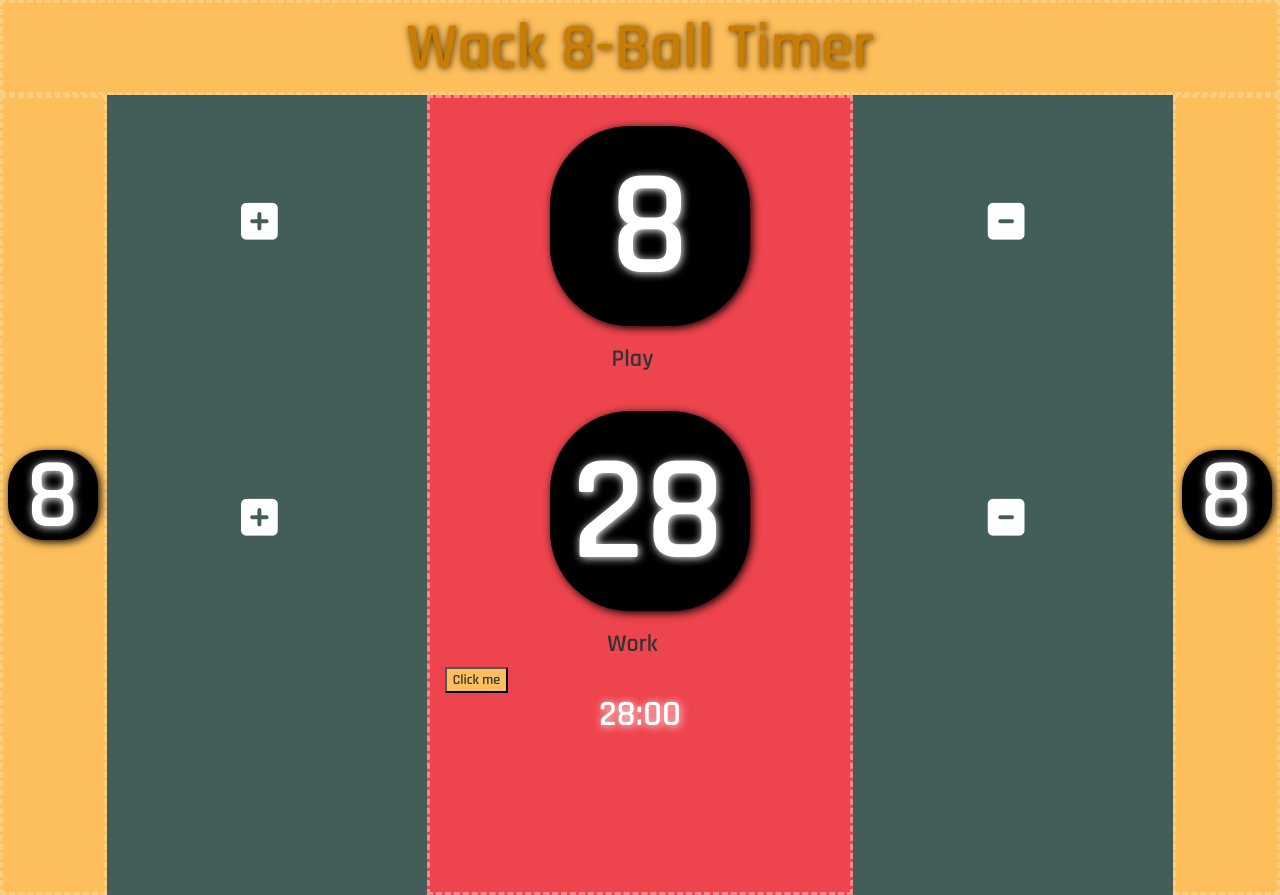
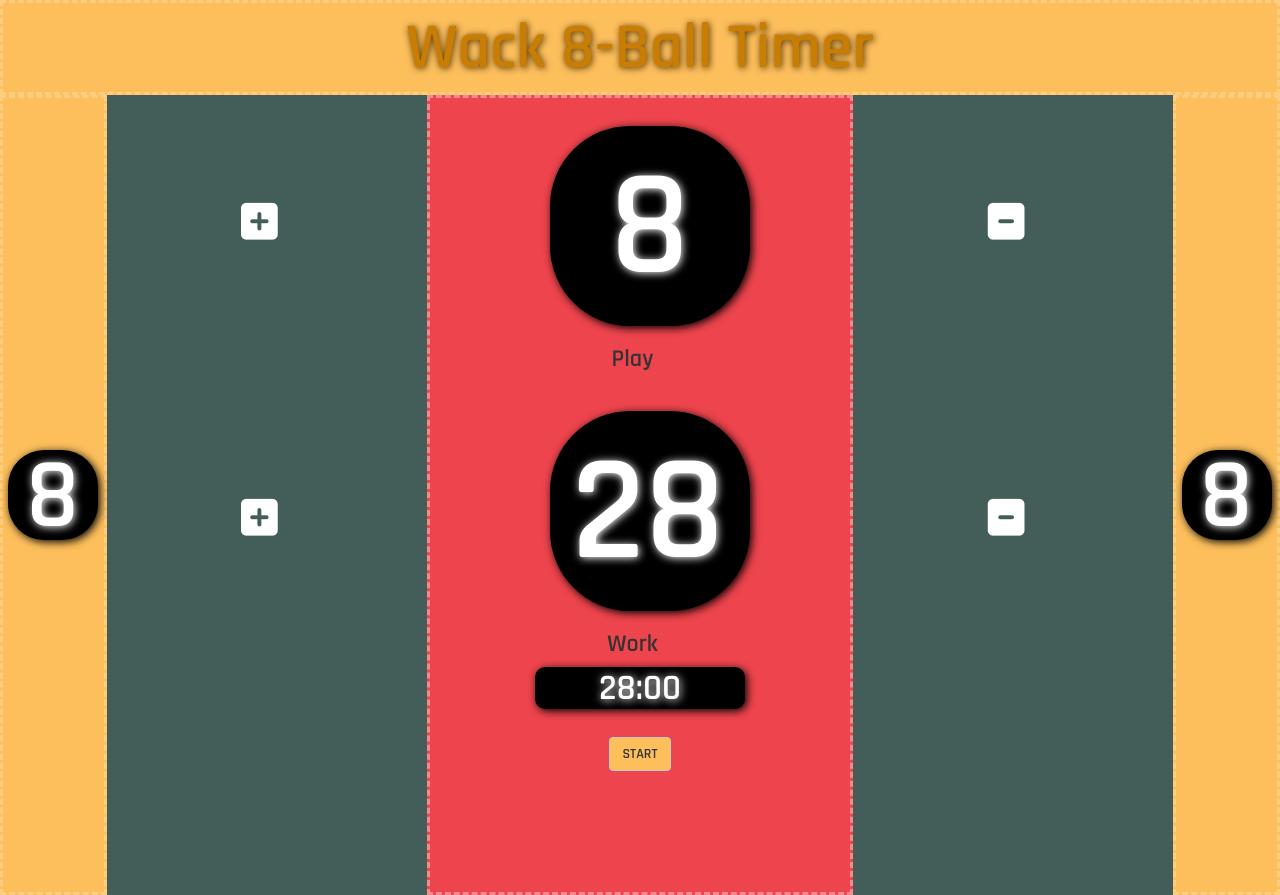
Before and after one commit to sluggets/pomodoro, a plain HTML site: page index.html in a window 1280 px wide. Drawn offline with nearby package versions, Linux system fonts and the light colour scheme.

Commit message:
Adds divs for timer row, and button row

```diff
--- a/index.html
+++ b/index.html
@@ -47,9 +47,14 @@
           <div class="row">
               <h3 class="session-type">Work</h3>
           </div>
-          <button id="myButton">Click me</button>
-          <h1 id="timer">28:00</h1>
-          <h2></h2>
+          <div class="row">
+            <div id="readout" class="col-md-6 col-md-offset-3 col-xs-12 col-xs-offset-3">
+              <h1 id="timer">28:00</h1>
+            </div>
+          </div>
+          <div id="timer-button" class="row">
+            <button type="button" id="myButton" class="btn btn-default">START</button>
+          </div>
         </div>
         <div class="col-md-3 col-xs-1 ">
           <div id="play-dec" class="top-toggle"><i class="fa fa-minus-square fa-2x"></i></div>
```
